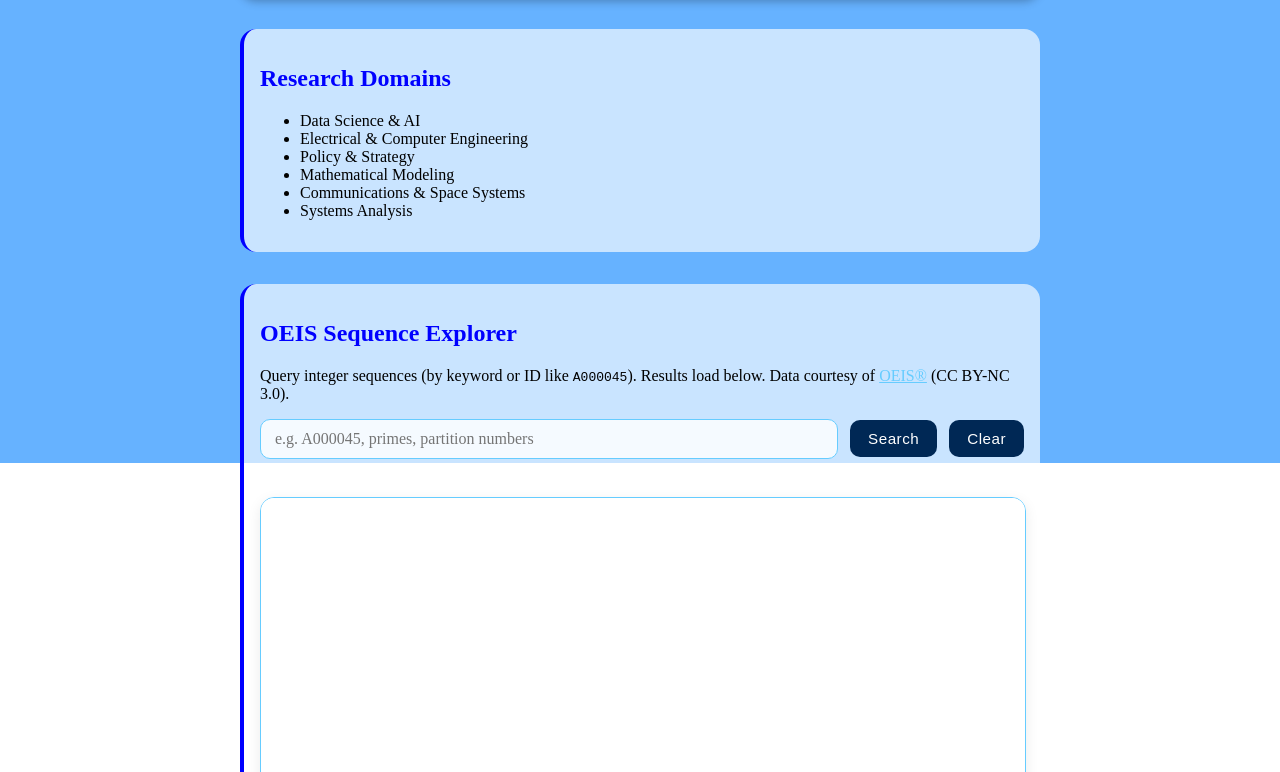
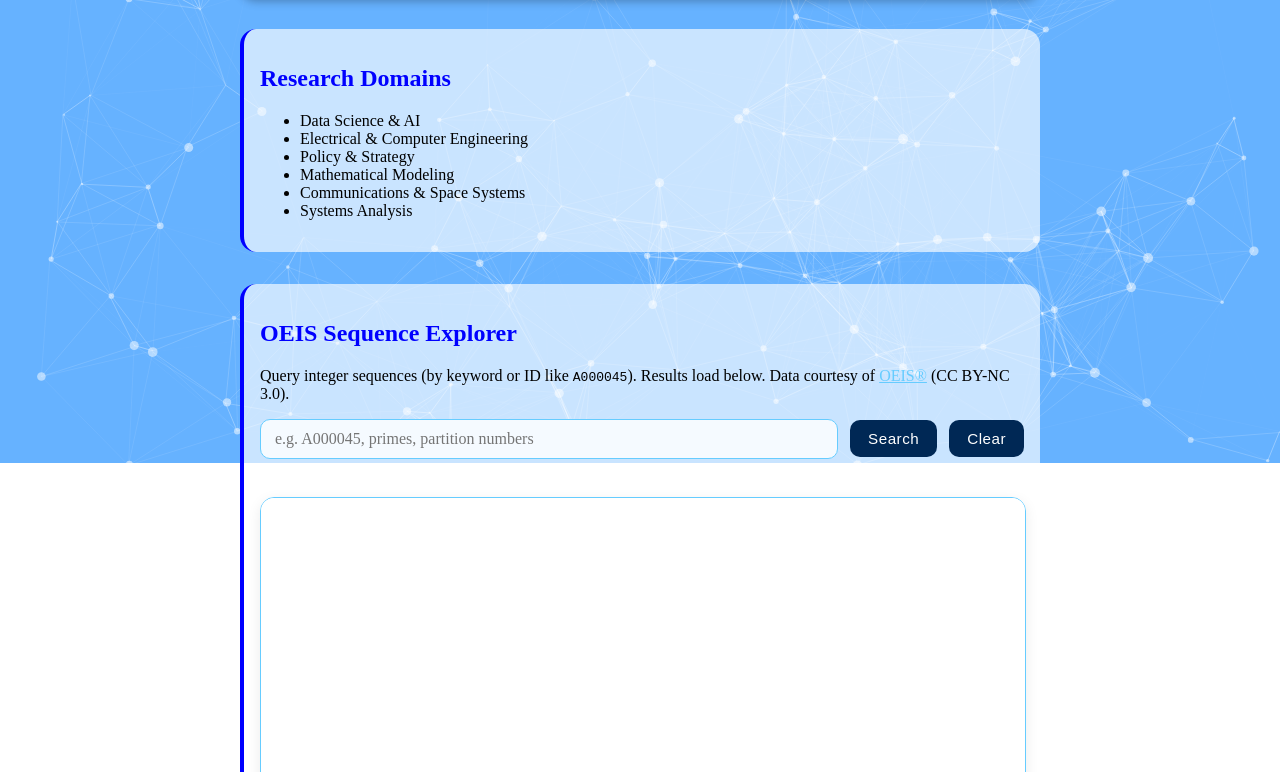
Before and after one commit to BGeckoResearch/BGeckoResearch.github.io, a plain HTML site: page index.html in a window 1280 px wide. Shown: the part 337-1109 px from the top of the page. Drawn offline with nearby package versions, Linux system fonts and the light colour scheme; animation ran at ten frames a second.

Commit message:
Update index.html

```diff
--- a/index.html
+++ b/index.html
@@ -11,7 +11,6 @@
     <script defer src="js/particles-init.js"></script>
 </head>
 <body>
-<div id="particles-js"></div>
     <div id="particles-js"></div>
     <div class="center-wrapper">
         <div class="container">
@@ -26,11 +25,11 @@
                 Click the header above to view the GitHub repository.
             </p>
 
-<header class="top-bar">
-    <a href="space-dashboard.html" class="button-link" target="_blank" rel="noopener">
-        <h1>Space Dashboard</h1>
-    </a>
-</header>
+            <header class="top-bar">
+                <a href="space-dashboard.html" class="button-link" target="_blank" rel="noopener">
+                    <h1>Space Dashboard</h1>
+                </a>
+            </header>
 
 
             <div class="section">
```
